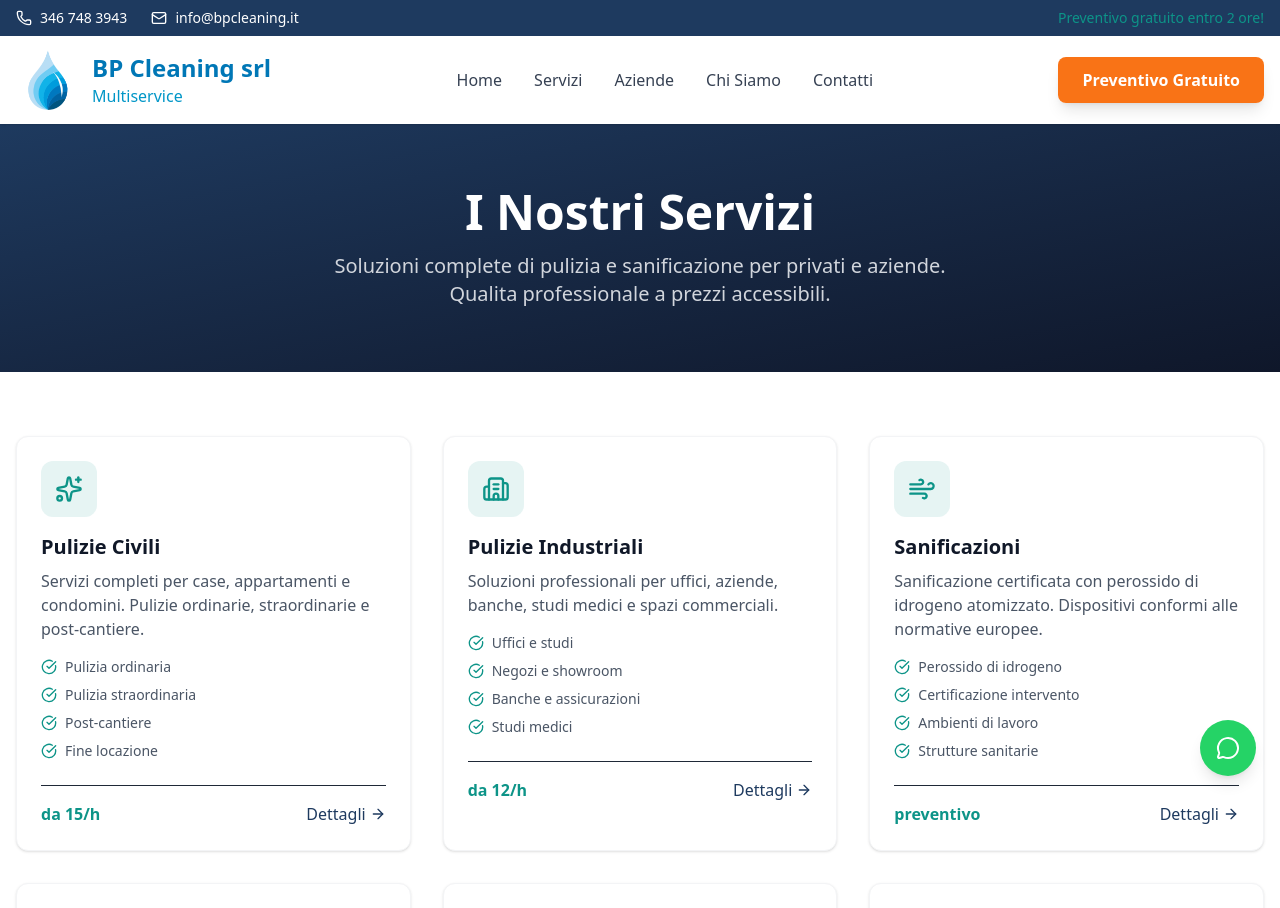
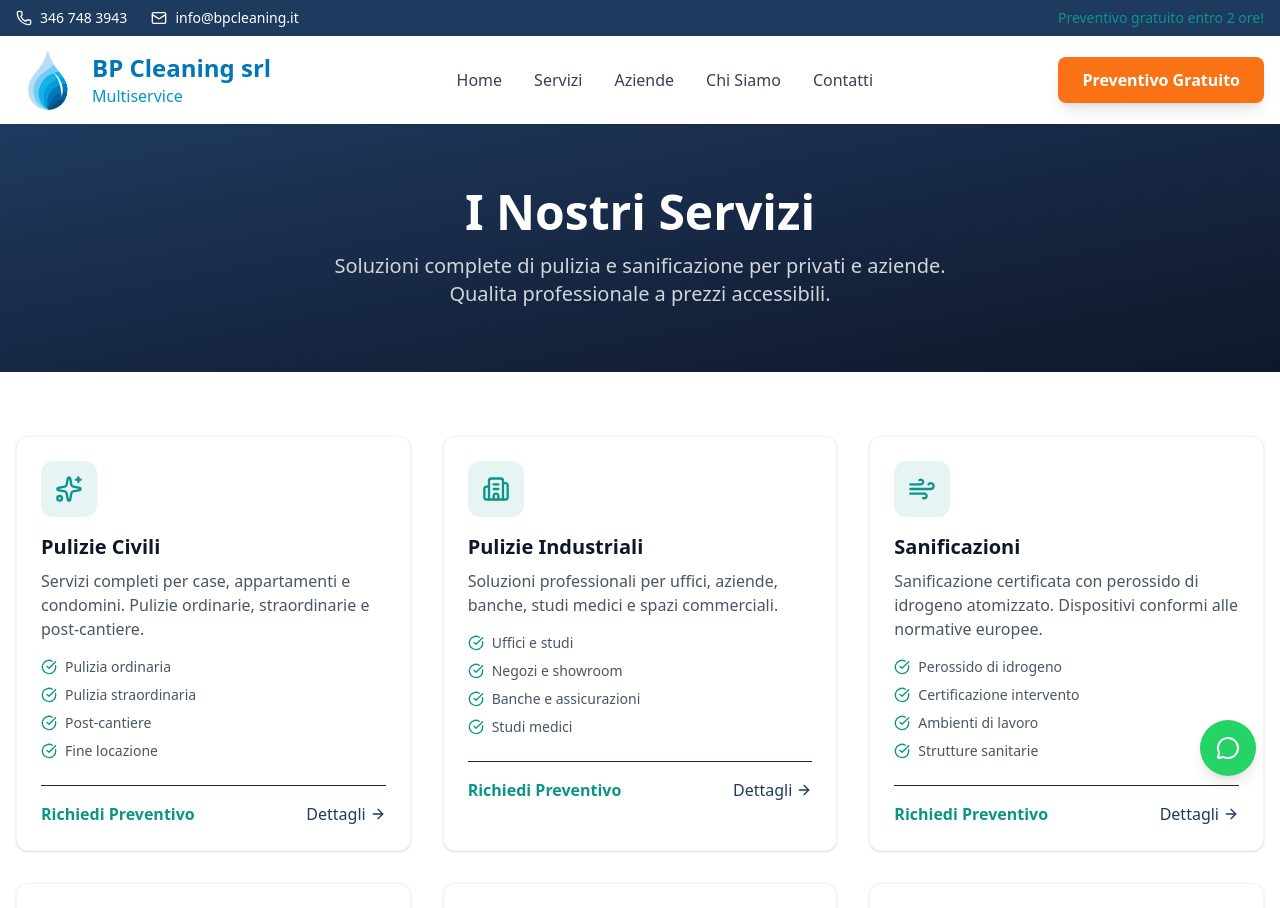
Before and after one commit to Catholically/bpcleaning-website, a Next.js app: page /servizi in a window 1280 px wide. Shown: the top 908 px of the page. Built offline with nearby package versions, Linux system fonts and the light colour scheme.

Commit message:
Remove prices from servizi page - link to preventivo instead

```diff
--- a/src/app/servizi/page.tsx
+++ b/src/app/servizi/page.tsx
@@ -23,7 +23,6 @@
     description: "Servizi completi per case, appartamenti e condomini. Pulizie ordinarie, straordinarie e post-cantiere.",
     href: "/servizi/pulizie-civili",
     features: ["Pulizia ordinaria", "Pulizia straordinaria", "Post-cantiere", "Fine locazione"],
-    price: "da 15/h",
   },
   {
     icon: Building2,
@@ -31,7 +30,6 @@
     description: "Soluzioni professionali per uffici, aziende, banche, studi medici e spazi commerciali.",
     href: "/servizi/pulizie-industriali",
     features: ["Uffici e studi", "Negozi e showroom", "Banche e assicurazioni", "Studi medici"],
-    price: "da 12/h",
   },
   {
     icon: Wind,
@@ -39,7 +37,6 @@
     description: "Sanificazione certificata con perossido di idrogeno atomizzato. Dispositivi conformi alle normative europee.",
     href: "/servizi/sanificazioni",
     features: ["Perossido di idrogeno", "Certificazione intervento", "Ambienti di lavoro", "Strutture sanitarie"],
-    price: "preventivo",
   },
   {
     icon: Bug,
@@ -47,7 +44,6 @@
     description: "Interventi professionali contro insetti, roditori e volatili. Allontanamento piccioni e bonifica.",
     href: "/servizi/disinfestazioni",
     features: ["Insetti striscianti", "Roditori", "Allontanamento volatili", "Zanzare e vespe"],
-    price: "preventivo",
   },
   {
     icon: Layers,
@@ -55,7 +51,6 @@
     description: "Pulizia, levigatura e lucidatura di marmo, granito, cotto, parquet e altre superfici.",
     href: "/servizi/trattamento-pavimenti",
     features: ["Marmo e granito", "Cotto e pietra", "Parquet", "Gres e ceramica"],
-    price: "preventivo",
   },
   {
     icon: TreePine,
@@ -63,7 +58,6 @@
     description: "Manutenzione giardini, potature, taglio erba e pulizia spazi esterni.",
     href: "/servizi/aree-verdi",
     features: ["Taglio erba", "Potature", "Pulizia foglie", "Irrigazione"],
-    price: "preventivo",
   },
 ];
 
@@ -109,7 +103,12 @@
                     </ul>
 
                     <div className="flex items-center justify-between pt-4 border-t">
-                      <span className="text-[#0d9488] font-semibold">{service.price}</span>
+                      <Link
+                        href="/preventivo"
+                        className="text-[#0d9488] font-semibold hover:underline"
+                      >
+                        Richiedi Preventivo
+                      </Link>
                       <Link
                         href={service.href}
                         className="inline-flex items-center gap-1 text-[#1e3a5f] font-medium hover:text-[#0d9488] transition"
```
